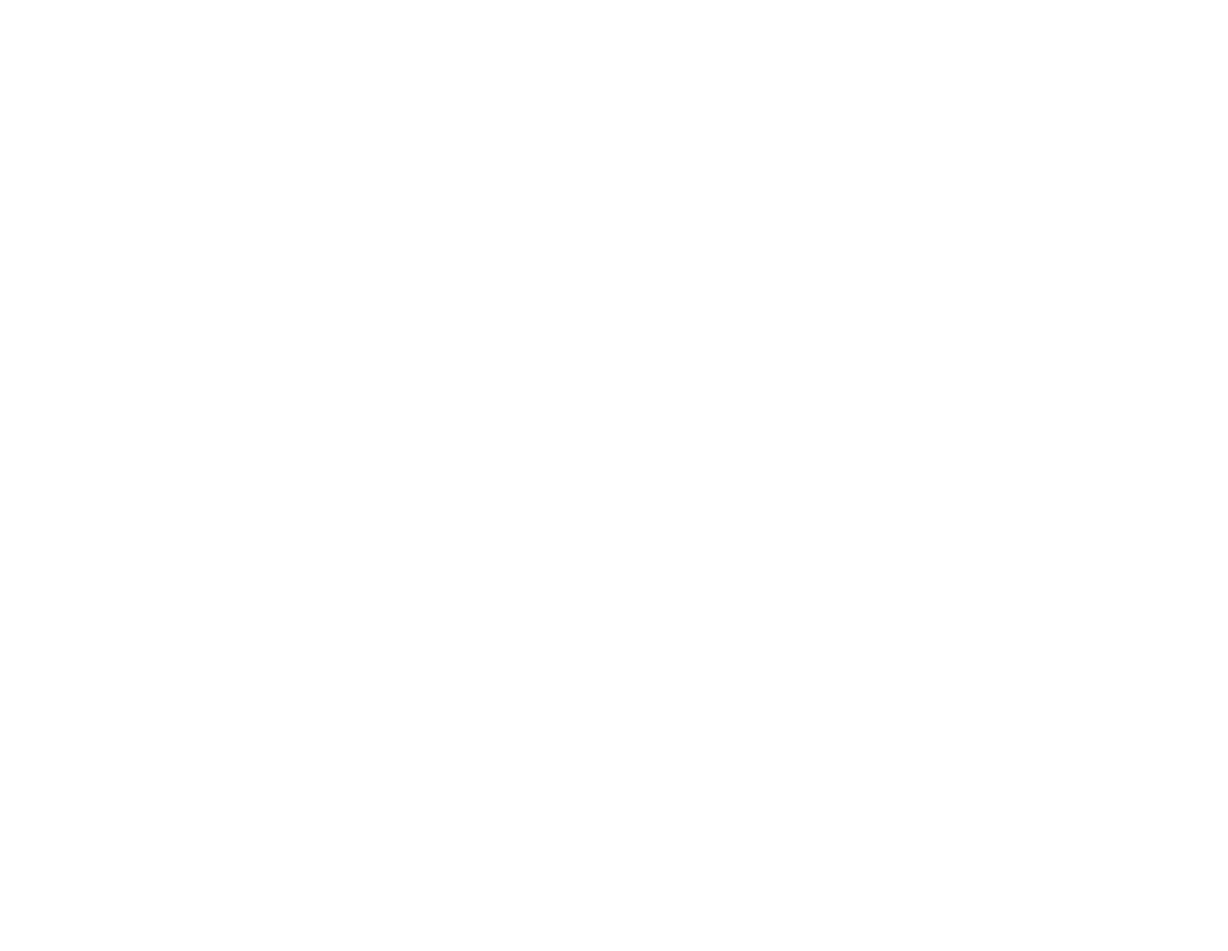
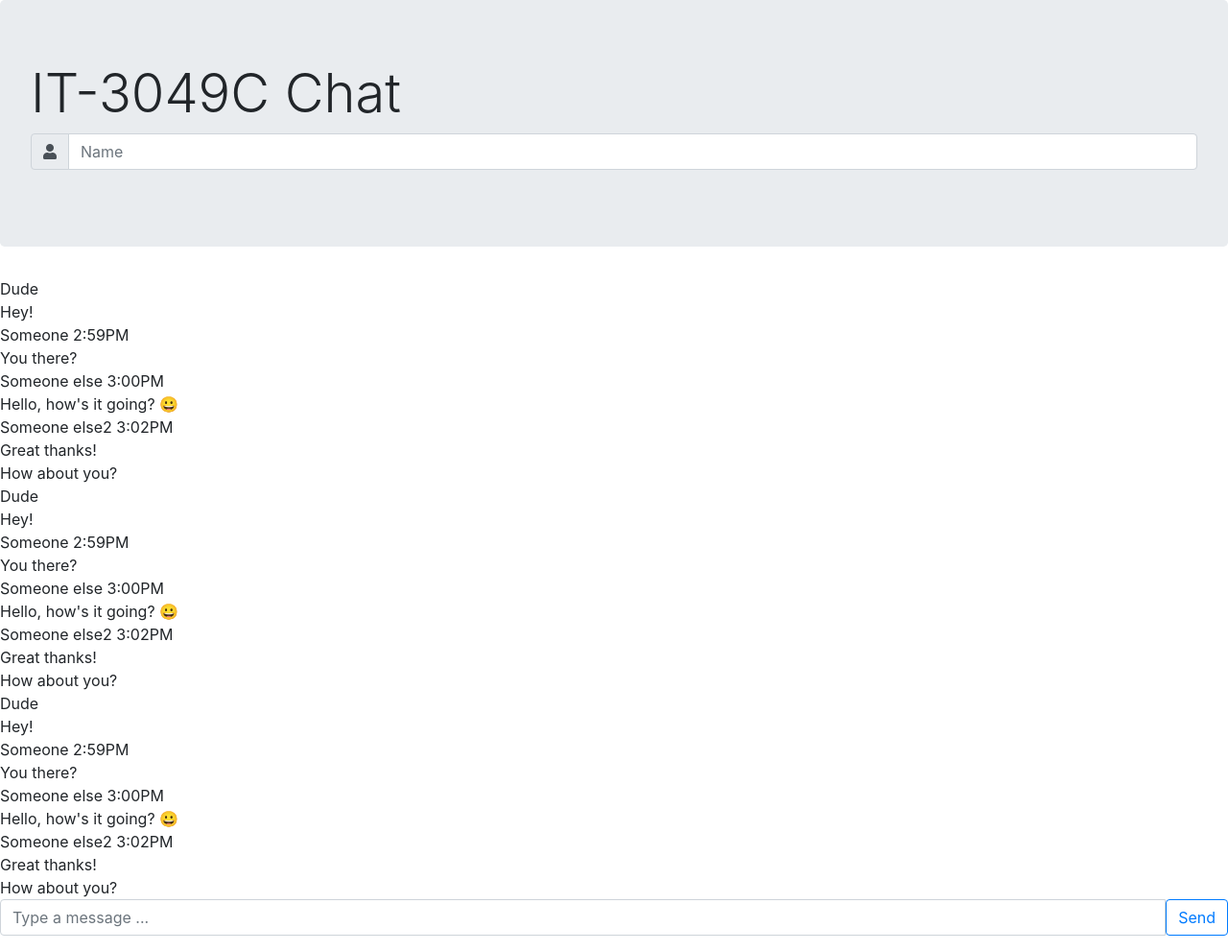
Before and after one commit to it3049c-fall22-henderson/chatting-application-grantkollar, a website: page index.html in a window 1280 px wide. Shown: the whole page at 96% size. Before the commit the page ends 800 px from the top, so only its background shows below. Drawn offline with Linux system fonts and the light colour scheme.

Commit message:
HTML and CSS Setup

```diff
--- a/index.html
+++ b/index.html
@@ -15,15 +15,158 @@
 
     <body>
         <header>
-
+            <div class="jumbotron">
+                <h1 class="display-4">IT-3049C Chat</h1>
+                <div class="input-group mb-3">
+                    <div class="input-group-prepend">
+                        <span class="input-group-text">
+                            <i class="fas fa-user"></i>
+                        </span>
+                    </div>
+                    <input id="my-name-input" type="text" class="form-control" placeholder="Name">
+                </div>
+            </div>
         </header>
 
         <div id="chat">
+            <div class="mine messages">
+                <div class="message">
+                    Dude
+                </div>
+            </div>
+            <div class="yours messages">
+                <div class="message">
+                    Hey!
+                </div>
+                <div class="sender-info">
+                    Someone 2:59PM
+                </div>
+            </div>
 
+            <div class="yours messages">
+                <div class="message">
+                    You there?
+                </div>
+                <div class="sender-info">
+                    Someone else 3:00PM
+                </div>
+            </div>
+
+            <div class="yours messages">
+                <div class="message">
+                    Hello, how's it going? 😀
+                </div>
+                <div class="sender-info">
+                    Someone else2 3:02PM
+                </div>
+            </div>
+
+            <div class="mine messages">
+                <div class="message">
+                    Great thanks!
+                </div>
+            </div>
+
+            <div class="mine messages">
+                <div class="message">
+                    How about you?
+                </div>
+            </div>
+            <div class="mine messages">
+                <div class="message">
+                    Dude
+                </div>
+            </div>
+            <div class="yours messages">
+                <div class="message">
+                    Hey!
+                </div>
+                <div class="sender-info">
+                    Someone 2:59PM
+                </div>
+            </div>
+
+            <div class="yours messages">
+                <div class="message">
+                    You there?
+                </div>
+                <div class="sender-info">
+                    Someone else 3:00PM
+                </div>
+            </div>
+
+            <div class="yours messages">
+                <div class="message">
+                    Hello, how's it going? 😀
+                </div>
+                <div class="sender-info">
+                    Someone else2 3:02PM
+                </div>
+            </div>
+
+            <div class="mine messages">
+                <div class="message">
+                    Great thanks!
+                </div>
+            </div>
+
+            <div class="mine messages">
+                <div class="message">
+                    How about you?
+                </div>
+            </div>
+            <div class="mine messages">
+                <div class="message">
+                    Dude
+                </div>
+            </div>
+            <div class="yours messages">
+                <div class="message">
+                    Hey!
+                </div>
+                <div class="sender-info">
+                    Someone 2:59PM
+                </div>
+            </div>
+
+            <div class="yours messages">
+                <div class="message">
+                    You there?
+                </div>
+                <div class="sender-info">
+                    Someone else 3:00PM
+                </div>
+            </div>
+
+            <div class="yours messages">
+                <div class="message">
+                    Hello, how's it going? 😀
+                </div>
+                <div class="sender-info">
+                    Someone else2 3:02PM
+                </div>
+            </div>
+
+            <div class="mine messages">
+                <div class="message">
+                    Great thanks!
+                </div>
+            </div>
+
+            <div class="mine messages">
+                <div class="message">
+                    How about you?
+                </div>
+            </div>
         </div>
 
         <footer>
-
+                <div id="chatbar" class="input-group mb-3">
+                    <input type="text" id="my-message" class="form-control" placeholder="Type a message ...">
+                    <div class="input-grp-append">
+                        <button class="btn btn-outline-primary" id="send-button" type="button">Send</button>
+                    </div>
+                </div>
         </footer>
         <!-- Our own Scripts -->
         <script src="resources/js/index.js"></script>
--- a/resources/js/index.js
+++ b/resources/js/index.js
@@ -0,0 +1,8 @@
+const nameInput = document.getElementById("my-name-input");
+const myMessage = document.getElementById("my-message");
+const sendButton = document.getElementById("send-button");
+const chatBox = document.getElementById("chat");
+
+function updateMessages(){
+
+}
```
